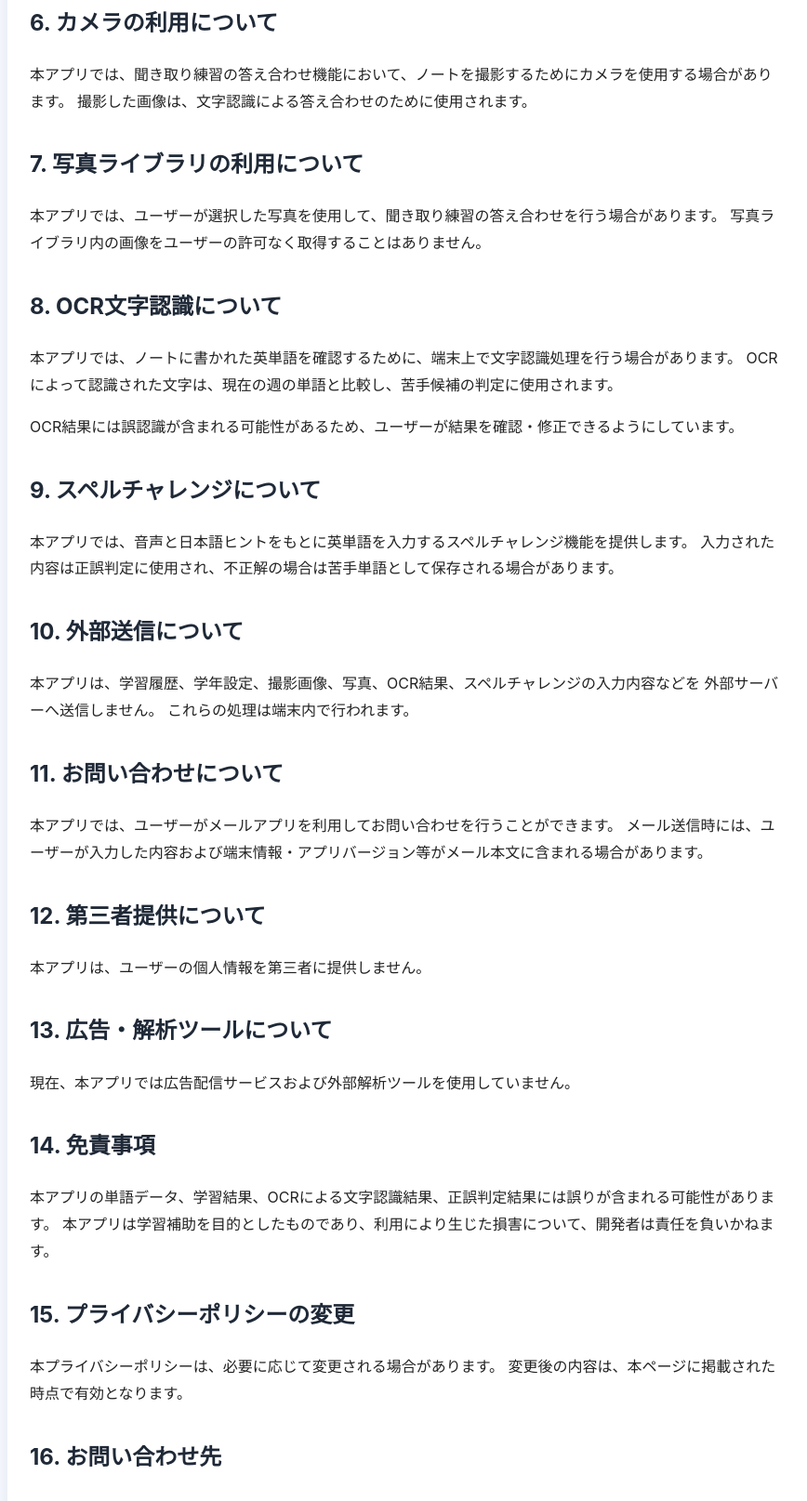
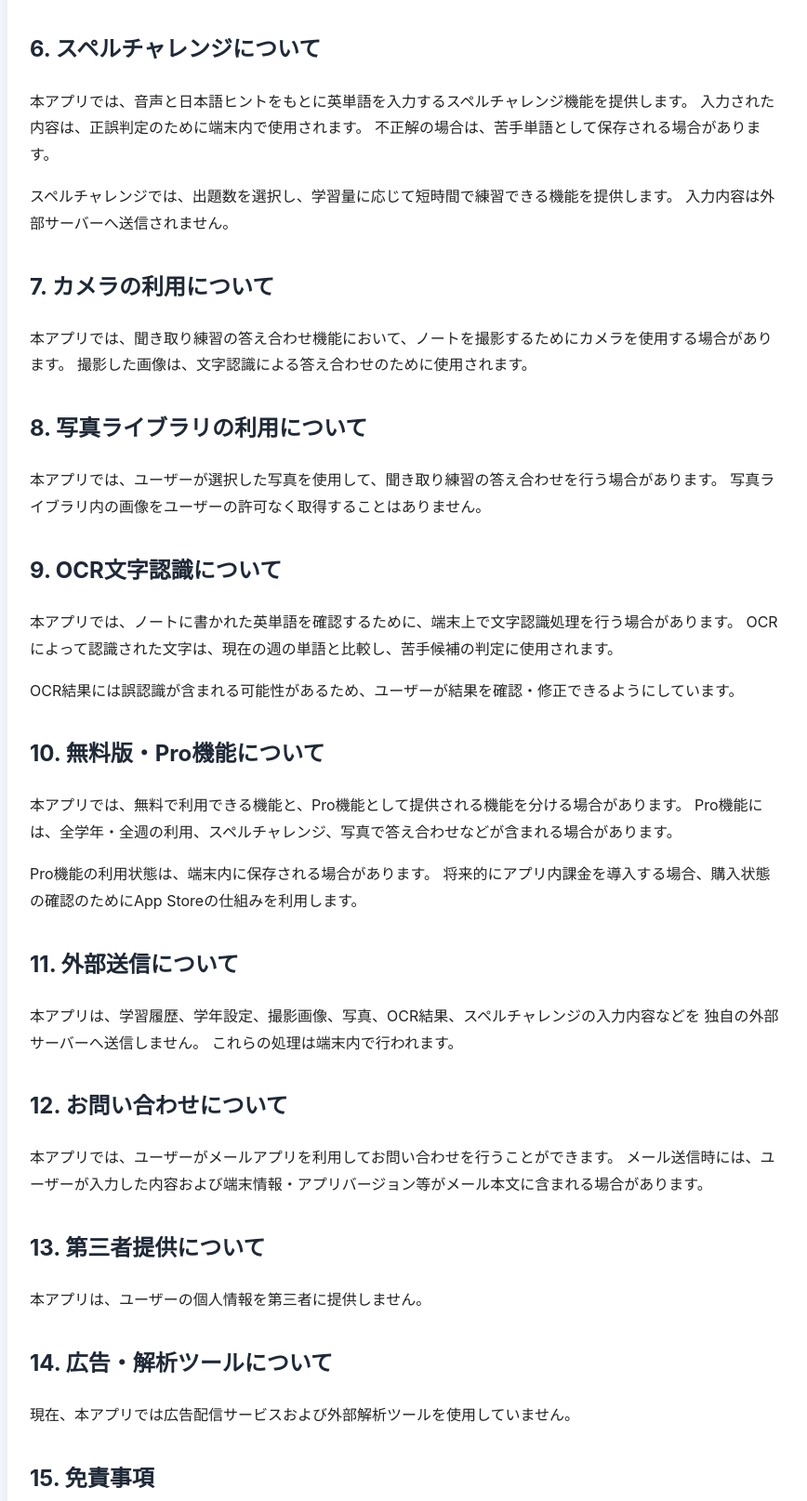
Before and after one commit to takujinri/takujinri.github.io, a plain HTML site: page feword/privacy.html in a window 1280 px wide. Shown: the part 1303-2918 px from the top of the page at 93% size, without its empty margins (202-1070 px from the left). Drawn offline with Linux system fonts and the light colour scheme.

Commit message:
Update FEWord privacy policy

```diff
--- a/feword/privacy.html
+++ b/feword/privacy.html
@@ -70,6 +70,7 @@
       <li>不正解回数</li>
       <li>次回復習日</li>
       <li>週別の学習進捗</li>
+      <li>今日の復習対象</li>
     </ul>
     <p>
       これらの情報は、学習状況の表示、今日の復習、苦手単語管理、週別進捗表示のために使用されます。
@@ -84,22 +85,34 @@
     <h2>5. 聞き取り練習について</h2>
     <p>
       本アプリでは、選択した週の英単語を音声で読み上げ、聞き取り練習を行うことができます。
-      読み上げ間隔、読み上げ速度、ランダム再生、繰り返し再生などの設定は、学習体験を向上させるために使用されます。
+      読み上げ間隔、読み上げ速度、ランダム再生、繰り返し再生などの設定は、
+      学習体験を向上させるために使用されます。
     </p>
 
-    <h2>6. カメラの利用について</h2>
+    <h2>6. スペルチャレンジについて</h2>
+    <p>
+      本アプリでは、音声と日本語ヒントをもとに英単語を入力するスペルチャレンジ機能を提供します。
+      入力された内容は、正誤判定のために端末内で使用されます。
+      不正解の場合は、苦手単語として保存される場合があります。
+    </p>
+    <p>
+      スペルチャレンジでは、出題数を選択し、学習量に応じて短時間で練習できる機能を提供します。
+      入力内容は外部サーバーへ送信されません。
+    </p>
+
+    <h2>7. カメラの利用について</h2>
     <p>
       本アプリでは、聞き取り練習の答え合わせ機能において、ノートを撮影するためにカメラを使用する場合があります。
       撮影した画像は、文字認識による答え合わせのために使用されます。
     </p>
 
-    <h2>7. 写真ライブラリの利用について</h2>
+    <h2>8. 写真ライブラリの利用について</h2>
     <p>
       本アプリでは、ユーザーが選択した写真を使用して、聞き取り練習の答え合わせを行う場合があります。
       写真ライブラリ内の画像をユーザーの許可なく取得することはありません。
     </p>
 
-    <h2>8. OCR文字認識について</h2>
+    <h2>9. OCR文字認識について</h2>
     <p>
       本アプリでは、ノートに書かれた英単語を確認するために、端末上で文字認識処理を行う場合があります。
       OCRによって認識された文字は、現在の週の単語と比較し、苦手候補の判定に使用されます。
@@ -108,48 +121,53 @@
       OCR結果には誤認識が含まれる可能性があるため、ユーザーが結果を確認・修正できるようにしています。
     </p>
 
-    <h2>9. スペルチャレンジについて</h2>
+    <h2>10. 無料版・Pro機能について</h2>
     <p>
-      本アプリでは、音声と日本語ヒントをもとに英単語を入力するスペルチャレンジ機能を提供します。
-      入力された内容は正誤判定に使用され、不正解の場合は苦手単語として保存される場合があります。
+      本アプリでは、無料で利用できる機能と、Pro機能として提供される機能を分ける場合があります。
+      Pro機能には、全学年・全週の利用、スペルチャレンジ、写真で答え合わせなどが含まれる場合があります。
+    </p>
+    <p>
+      Pro機能の利用状態は、端末内に保存される場合があります。
+      将来的にアプリ内課金を導入する場合、購入状態の確認のためにApp Storeの仕組みを利用します。
     </p>
 
-    <h2>10. 外部送信について</h2>
+    <h2>11. 外部送信について</h2>
     <p>
       本アプリは、学習履歴、学年設定、撮影画像、写真、OCR結果、スペルチャレンジの入力内容などを
-      外部サーバーへ送信しません。
+      独自の外部サーバーへ送信しません。
       これらの処理は端末内で行われます。
     </p>
 
-    <h2>11. お問い合わせについて</h2>
+    <h2>12. お問い合わせについて</h2>
     <p>
       本アプリでは、ユーザーがメールアプリを利用してお問い合わせを行うことができます。
       メール送信時には、ユーザーが入力した内容および端末情報・アプリバージョン等がメール本文に含まれる場合があります。
     </p>
 
-    <h2>12. 第三者提供について</h2>
+    <h2>13. 第三者提供について</h2>
     <p>
       本アプリは、ユーザーの個人情報を第三者に提供しません。
     </p>
 
-    <h2>13. 広告・解析ツールについて</h2>
+    <h2>14. 広告・解析ツールについて</h2>
     <p>
       現在、本アプリでは広告配信サービスおよび外部解析ツールを使用していません。
     </p>
 
-    <h2>14. 免責事項</h2>
+    <h2>15. 免責事項</h2>
     <p>
-      本アプリの単語データ、学習結果、OCRによる文字認識結果、正誤判定結果には誤りが含まれる可能性があります。
+      本アプリの単語データ、学習結果、OCRによる文字認識結果、スペルチャレンジの正誤判定結果には
+      誤りが含まれる可能性があります。
       本アプリは学習補助を目的としたものであり、利用により生じた損害について、開発者は責任を負いかねます。
     </p>
 
-    <h2>15. プライバシーポリシーの変更</h2>
+    <h2>16. プライバシーポリシーの変更</h2>
     <p>
       本プライバシーポリシーは、必要に応じて変更される場合があります。
       変更後の内容は、本ページに掲載された時点で有効となります。
     </p>
 
-    <h2>16. お問い合わせ先</h2>
+    <h2>17. お問い合わせ先</h2>
     <p>
       本プライバシーポリシーに関するお問い合わせは、以下までお願いいたします。
     </p>
```
